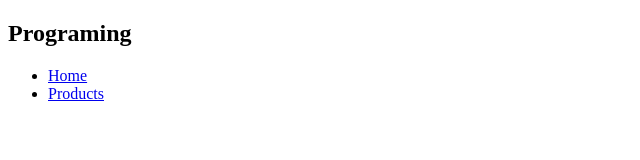
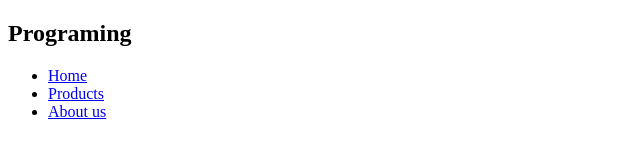
Before and after one commit to humaunkabirhumaun/secont-website, a plain HTML site: page index.html in a window 1280 px wide. Shown: the full height of the page, 0-640 px from the left. Drawn offline with Linux system fonts and the light colour scheme.

Commit message:
second commit

```diff
--- a/index.html
+++ b/index.html
@@ -14,6 +14,7 @@
           <ul>
             <li><a href="#">Home</a></li>
             <li><a href="#">Products</a></li>
+            <li><a href="#">About us</a></li>
           </ul>
 
         </nav>
```
